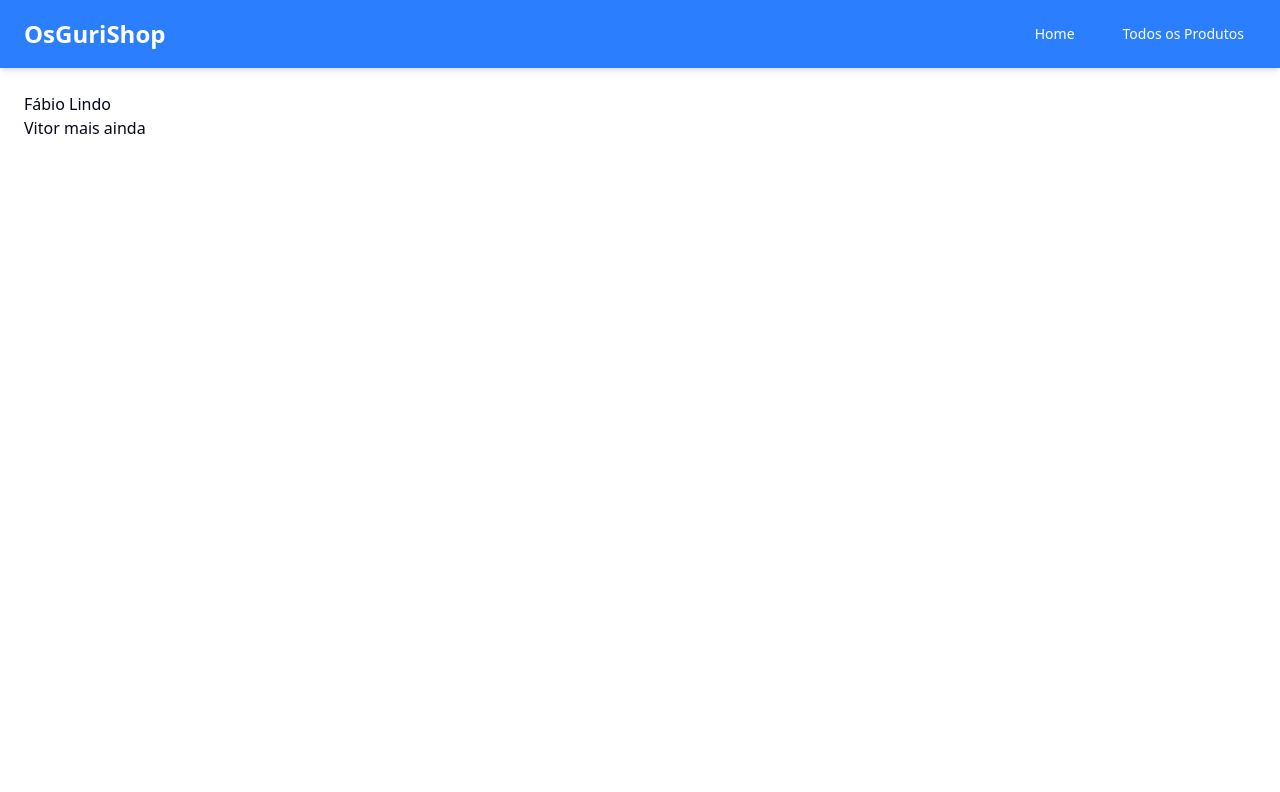
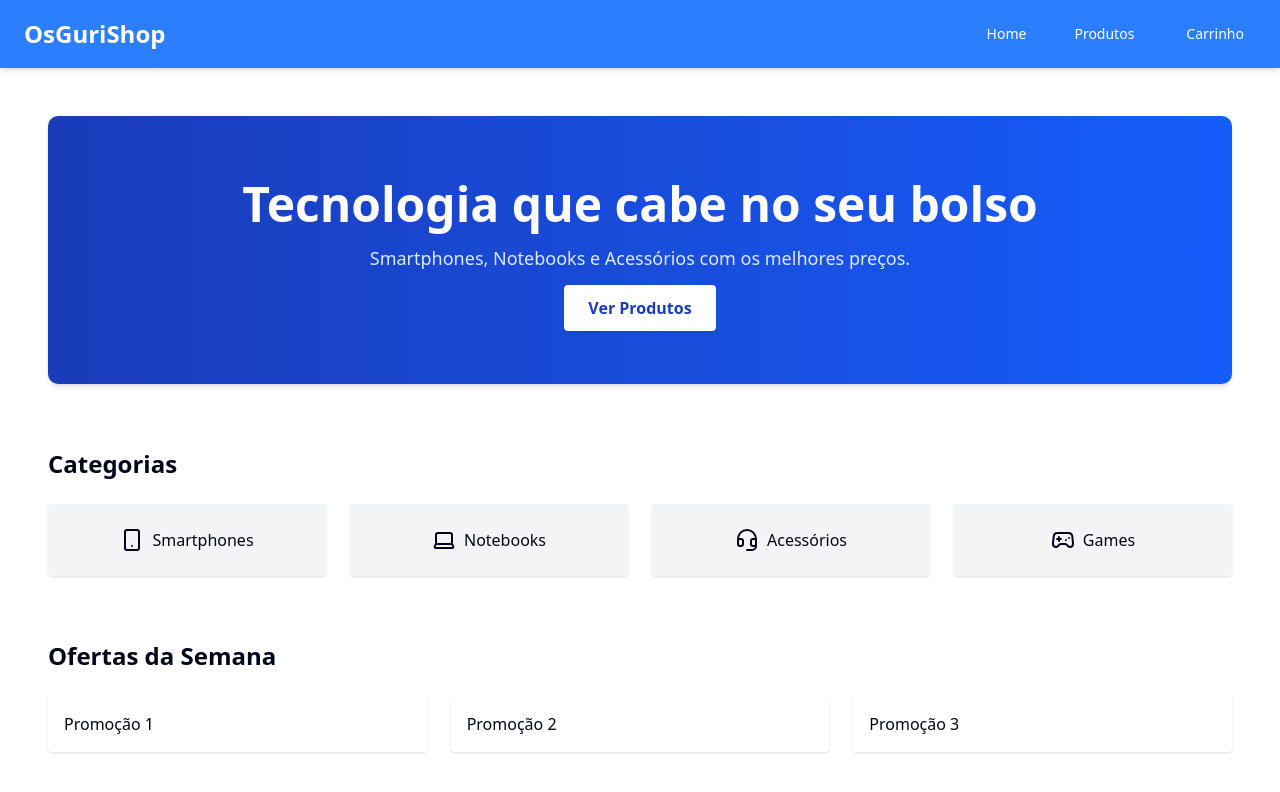
Before and after one commit to FabioMiguelNascimento/G2-G2-Fullstack2, a React (Vite) app in the folder frontend/: page / in a window 1280 px wide. Shown: the top 792 px of the page. Built offline with nearby package versions, Linux system fonts and the light colour scheme.

Commit message:
frontend: add: criado a carcaça do home

```diff
--- a/frontend/src/components/header.tsx
+++ b/frontend/src/components/header.tsx
@@ -34,7 +34,18 @@ export default function Header() {
                         to="/product"
                         className="block px-3 py-2 rounded text-white hover:text-black"
                       >
-                        Todos os Produtos
+                        Produtos
+                      </Link>
+                    </NavigationMenuLink>
+            </NavigationMenuItem>
+
+            <NavigationMenuItem>
+              <NavigationMenuLink asChild>
+                      <Link
+                        to="/cart"
+                        className="block px-3 py-2 rounded text-white hover:text-black"
+                      >
+                        Carrinho
                       </Link>
                     </NavigationMenuLink>
             </NavigationMenuItem>
--- /dev/null
+++ b/frontend/src/pages/Cart.tsx
@@ -0,0 +1,5 @@
+export default function Cart() {
+  return(
+        <h1>Carrinho</h1>
+    )
+}
--- a/frontend/src/pages/Home.tsx
+++ b/frontend/src/pages/Home.tsx
@@ -1,8 +1,41 @@
+import { Smartphone, Laptop, Headset, Gamepad2 } from "lucide-react"
+
 export default function Home() {
-  return(
-        <h1>Fábio Lindo
-          <br></br>
-          Vitor mais ainda
+  return (
+    <div className="max-w-7xl mx-auto p-6 space-y-16">
+      <section className="text-center py-16 bg-gradient-to-r from-blue-800 to-blue-600 rounded-lg shadow-md text-white">
+        <h1 className="text-4xl md:text-5xl font-bold mb-4">
+          Tecnologia que cabe no seu bolso
         </h1>
-    )
+        <p className="text-blue-100 text-lg mb-6">
+          Smartphones, Notebooks e Acessórios com os melhores preços.
+        </p>
+        <a
+          href="/products"
+          className="bg-white text-blue-800 font-semibold px-6 py-3 rounded shadow hover:bg-blue-100"
+        >
+          Ver Produtos
+        </a>
+      </section>
+
+      <section>
+        <h2 className="text-2xl font-bold mb-6">Categorias</h2>
+        <div className="grid grid-cols-2 md:grid-cols-4 gap-6">
+          <div className="bg-gray-100 p-6 rounded shadow flex gap-2 justify-center items-center"><Smartphone /> Smartphones</div>
+          <div className="bg-gray-100 p-6 rounded shadow flex gap-2 justify-center items-center"><Laptop /> Notebooks</div>
+          <div className="bg-gray-100 p-6 rounded shadow flex gap-2 justify-center items-center"><Headset /> Acessórios</div>
+          <div className="bg-gray-100 p-6 rounded shadow flex gap-2 justify-center items-center"><Gamepad2 /> Games</div>
+        </div>
+      </section>
+
+      <section>
+        <h2 className="text-2xl font-bold mb-6">Ofertas da Semana</h2>
+        <div className="grid grid-cols-1 sm:grid-cols-2 md:grid-cols-3 gap-6">
+          <div className="bg-white p-4 shadow rounded">Promoção 1</div>
+          <div className="bg-white p-4 shadow rounded">Promoção 2</div>
+          <div className="bg-white p-4 shadow rounded">Promoção 3</div>
+        </div>
+      </section>
+    </div>
+  )
 }
--- a/frontend/src/router/route.tsx
+++ b/frontend/src/router/route.tsx
@@ -2,6 +2,7 @@ import App from "@/App";
 import Home from "@/pages/home";
 import NotFound from "@/pages/NotFound";
 import Product from "@/pages/Product";
+import Cart from "@/pages/Cart";
 import { type RouteObject } from "react-router-dom";
 
 const routesConfig: RouteObject[] = [
@@ -20,6 +21,10 @@ const routesConfig: RouteObject[] = [
       {
         path: "product",
         element: <Product />
+      },
+      {
+        path: "cart",
+        element: <Cart />
       }
     ],
   },
```
